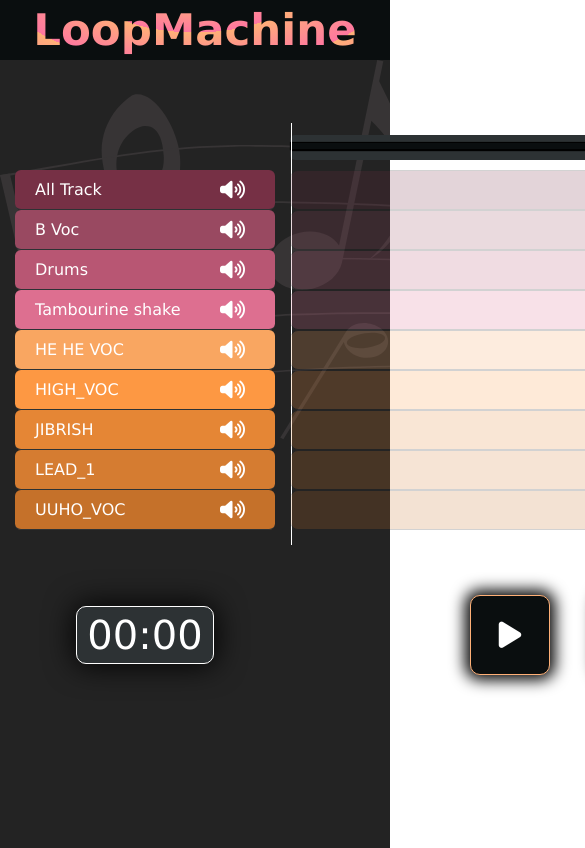
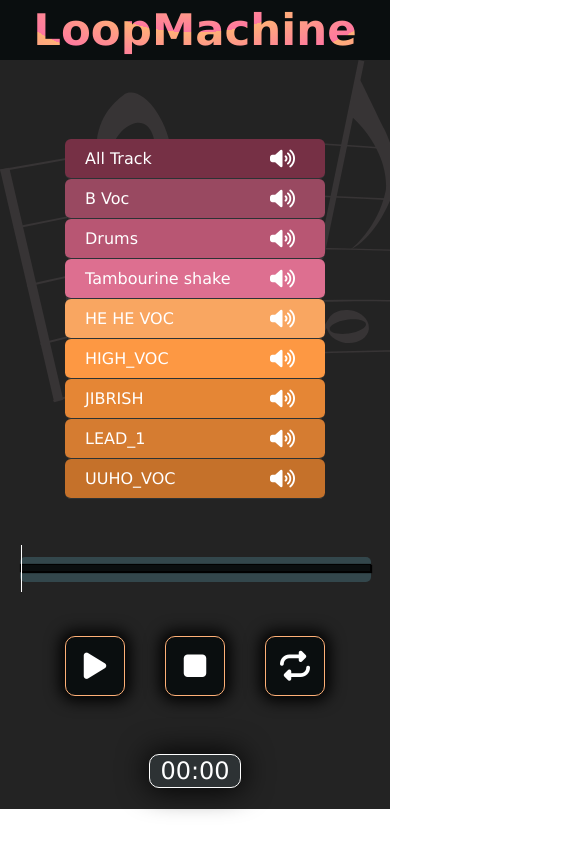
Before and after one commit to RoeeFurman/loopMachine, a Vue app: page /#/ in a window 390 px wide. Shown: the top 848 px of the page, 585 px wide, since content can reach past the window. Built offline with nearby package versions, Linux system fonts and the light colour scheme.

Commit message:
Style: responsive for mobile

```diff
--- a/src/components/actions.vue
+++ b/src/components/actions.vue
@@ -21,7 +21,14 @@ export default {
     isLooping() {
       return this.$store.getters.isLooping;
     },
+
     displayPlayStop() {
+      if (
+        this.$store.getters.cursorProgress === this.$store.getters.soundDuration
+      ) {
+        this.stopAll();
+        return "fa-solid fa-play";
+      }
       return this.isPlaying ? "fa-solid fa-pause" : "fa-solid fa-play";
     },
   },
--- a/src/components/cursor-container.vue
+++ b/src/components/cursor-container.vue
@@ -36,7 +36,6 @@ export default {
   },
   methods: {
     onChangeCursor() {
-      console.log(this.currTime);
       this.$store.commit({ type: "onCursorMove", currTime: this.currTime });
     },
   },
--- a/src/components/item-preview.vue
+++ b/src/components/item-preview.vue
@@ -29,8 +29,8 @@ export default {
   },
   components: {},
   computed: {
-    currentTimeTrack() {
-      return this.sound.currentTime;
+    cursorProgress() {
+      return this.$store.getters.cursorProgress;
     },
     muteMode() {
       return this.item.isMuted;
@@ -79,7 +79,7 @@ export default {
     onCursorMovedTo: {
       handler() {
         this.sound.currentTime = this.onCursorMovedTo;
-        this.sound.play();
+        if (this.isPlaying) this.sound.play();
       },
       immediate: true,
     },
--- a/src/scss/components/_actions.scss
+++ b/src/scss/components/_actions.scss
@@ -6,6 +6,13 @@
     grid-row: 4;
     margin: auto;
     width: 420px;
+
+    @media (max-width: 1000px) {
+        grid-column: 1;
+        grid-row: 4;
+        width: 300px;
+        padding: 0px 20px;
+    }
 
     button {
         height: 80px;
@@ -19,8 +26,14 @@
         -webkit-box-shadow: 0px 0px 15px 5px #000000;
         box-shadow: 0px 0px 15px 5px #000000;
 
+        @media (max-width: 1000px) {
+            width: 60px;
+            height: 60px;
+        }
+
         &.repeat {
             background-color: $mainGray;
         }
+
     }
 }
--- a/src/scss/components/_cursor-container.scss
+++ b/src/scss/components/_cursor-container.scss
@@ -3,6 +3,14 @@
     grid-row: 2;
     height: 100%;
     width: 100%;
+
+    @media (max-width: 1000px) {
+        height: 22px;
+        grid-column: 1;
+        grid-row: 3;
+        width: 90%;
+        margin: auto;
+    }
 
     display: grid;
     grid-template-rows: repeat(9, 40px);
@@ -12,6 +20,10 @@
         background-color: $mainGray;
         height: 25px;
         border-radius: 5px;
+
+        @media (max-width: 1000px) {
+            background-color: lighten($mainBlack, 20);
+        }
 
         .timeline {
             -webkit-appearance: none;
@@ -44,6 +56,11 @@
                 &::before {
                     content: "Read this -";
                 }
+
+                @media (max-width: 1000px) {
+                    height: 47px;
+                }
+
             }
 
 
--- a/src/scss/components/_item-app.scss
+++ b/src/scss/components/_item-app.scss
@@ -11,6 +11,13 @@
   text-align: center;
   align-items: center;
   color: $main-white;
+
+  @media (max-width: 1000px) {
+    grid-template-columns: 100vw;
+    grid-template-rows: auto;
+    background-size: cover;
+    height: 100vw;
+  }
 
   .sec-nav-container {
     display: flex;
--- a/src/scss/components/_item-list.scss
+++ b/src/scss/components/_item-list.scss
@@ -3,4 +3,10 @@
     flex-direction: column;
     grid-column: 2;
     grid-row: 3;
+
+    @media (max-width: 1000px) {
+        grid-column: 1;
+        grid-row: 2;
+        margin: auto;
+    }
 }
--- a/src/scss/components/_show-time.scss
+++ b/src/scss/components/_show-time.scss
@@ -9,4 +9,10 @@
     margin: auto;
     box-shadow: 0px 0px 30px 1px #000000;
 
+    @media (max-width: 1000px) {
+        grid-column: 1;
+        grid-row: 5;
+        padding: 2px 10px;
+        font-size: 24px;
+    }
 }
--- a/src/scss/components/_sound-timeline.scss
+++ b/src/scss/components/_sound-timeline.scss
@@ -3,6 +3,10 @@
     grid-row: 3;
     display: flex;
     flex-direction: column;
+
+    @media (max-width: 1000px) {
+        display: none;
+    }
 
     .layer {
         width: 100%;
```
